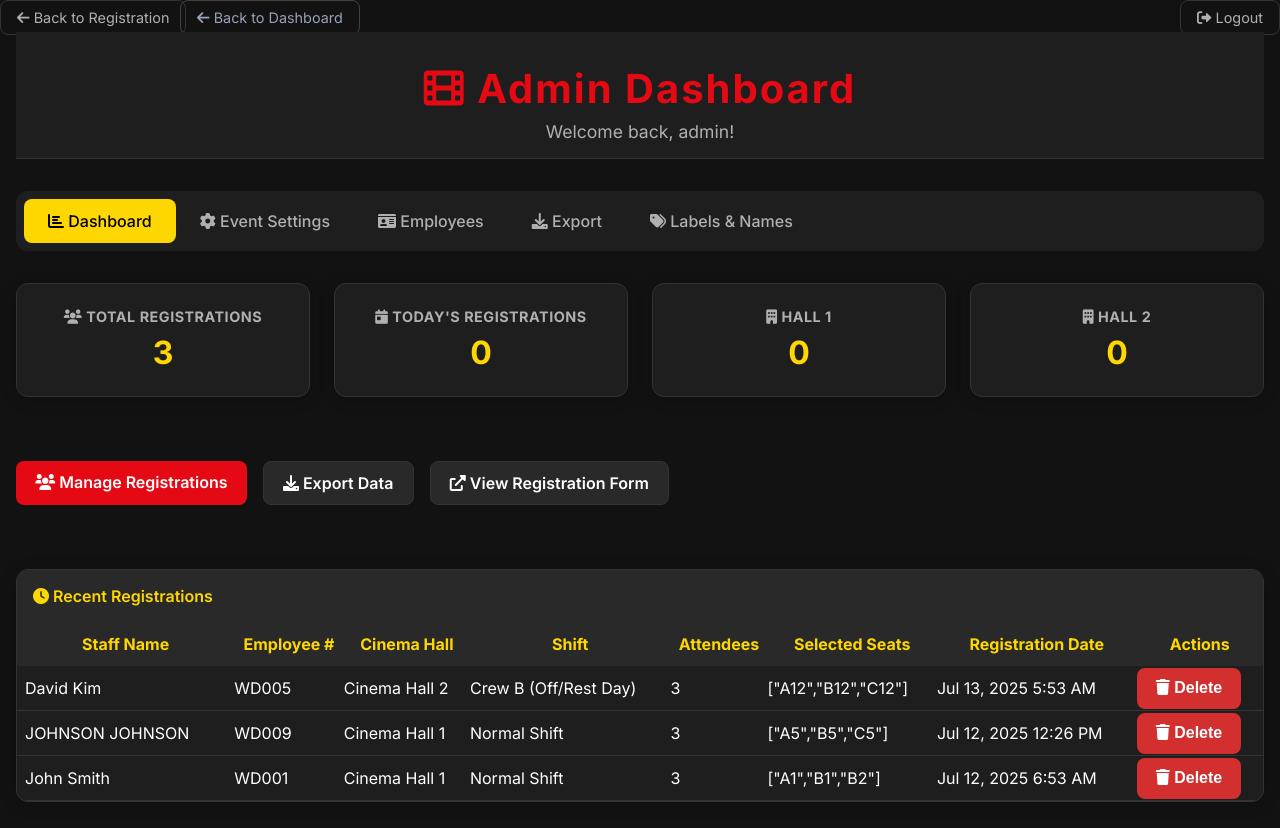
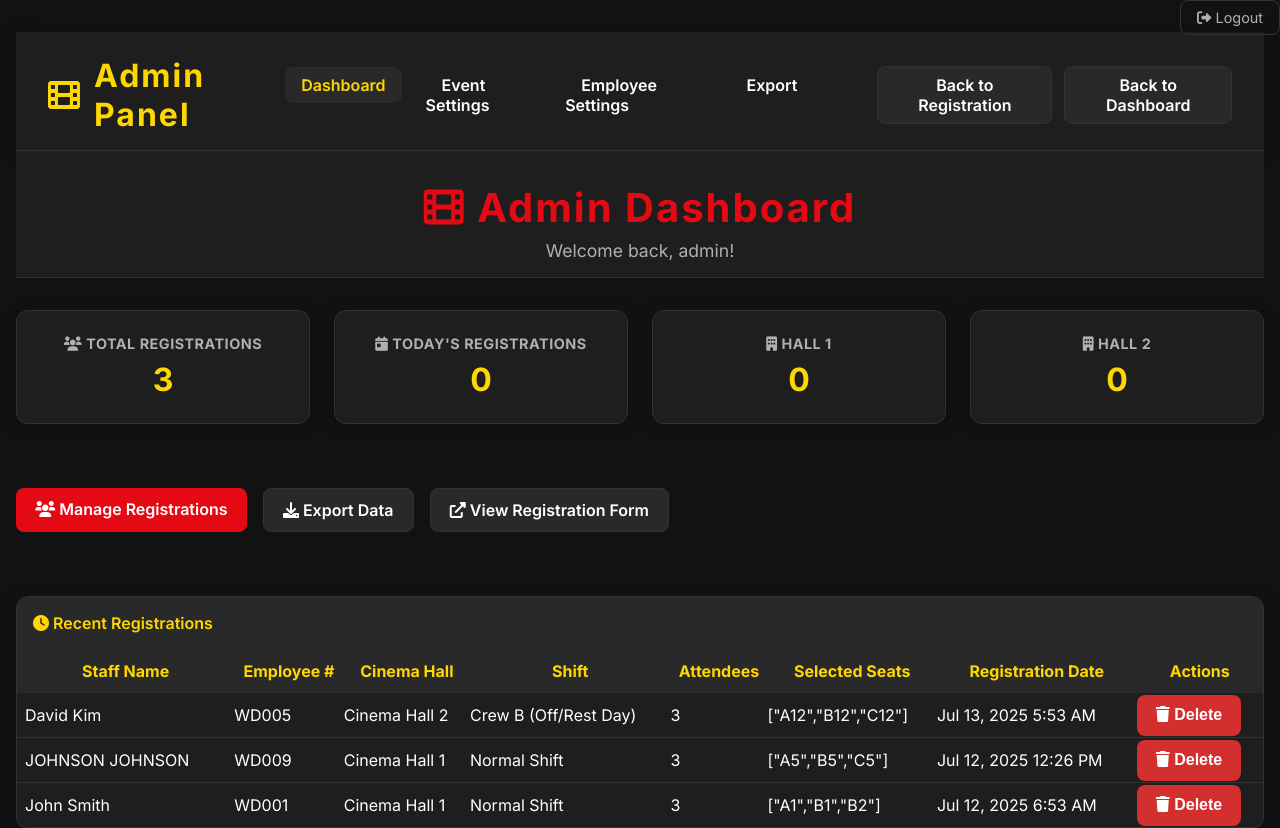
Before and after one commit to YouBhoy/Movie-Night-WD-Version, a PHP site: page /admin.php in a window 1280 px wide. Shown: the top 828 px of the page. Run offline with PHP 8.4, Linux system fonts and the light colour scheme; a user stored in the database is signed in; data comes from the database, SQL or seed files in the repository; some libraries are stand-ins or nearby versions.

Commit message:
Fixed some UI problems

```diff
--- a/admin-dashboard.php
+++ b/admin-dashboard.php
@@ -586,8 +586,8 @@ $csrfToken = generateCSRFToken();
             </div>
             <div class="header-actions">
                 <a href="seat-layout-editor.php" class="btn btn-secondary">🪑 Seat Layout</a>
-                <a href="manage-halls.php" class="btn btn-warning" id="manageHallsBtn">🏢 Manage Halls/Shifts</a>
-                <a href="export.php" class="btn btn-secondary">📊 Export Data</a>
+                <a href="manage-halls.php" class="btn btn-secondary" id="manageHallsBtn">🏢 Manage Halls/Shifts</a>
+                <a href="index.php" class="btn btn-secondary">🔙 Back to Registration</a>
                 <a href="admin.php" class="btn btn-primary">⚙️ Settings</a>
                 <a href="logout.php" class="btn btn-danger">🚪 Logout</a>
             </div>
--- a/admin-login.php
+++ b/admin-login.php
@@ -143,6 +143,12 @@ $csrfToken = generateCSRFToken();
     </div>
 
     <style>
+        body, .dark-theme {
+            font-family: 'Inter', 'Segoe UI', 'Arial', sans-serif;
+        }
+        h1, h2, h3, h4, h5, h6 {
+            font-family: 'Inter', 'Segoe UI', 'Arial', sans-serif;
+        }
         .admin-login-container {
             min-height: 100vh;
             display: flex;
--- a/admin.php
+++ b/admin.php
@@ -789,17 +789,36 @@ $current_tab = $_GET['tab'] ?? 'dashboard';
 <body>
     <div class="container">
         <?php if ($logged_in): ?>
-            <!-- Dashboard -->
+            <!-- Header with navigation -->
+            <header class="admin-header" style="background: var(--card); color: var(--text-primary); padding: 1.5rem 2rem 1rem 2rem; display: flex; align-items: center; justify-content: space-between; box-shadow: 0 2px 16px 0 rgba(0,0,0,0.2); border-bottom: 1px solid var(--border);">
+                <div class="header-title" style="font-size: 2rem; font-weight: 700; letter-spacing: 2px; color: var(--secondary-color); display: flex; align-items: center; gap: 0.75rem;">
+                    <i class="fas fa-film"></i> Admin Panel
+                </div>
+                <nav style="display: flex; align-items: center; gap: 2rem;">
+                    <ul class="tab-list" style="display: flex; gap: 1.5rem; list-style: none; margin: 0; padding: 0;">
+                        <li class="tab-item<?php if ($current_tab === 'dashboard') echo ' active'; ?>" style="font-weight: 600;">
+                            <a href="?tab=dashboard" style="color: <?php echo $current_tab === 'dashboard' ? 'var(--secondary-color)' : 'var(--text-primary)'; ?>; text-decoration: none; padding: 0.5rem 1rem; border-radius: 8px; background: <?php echo $current_tab === 'dashboard' ? 'var(--hover)' : 'transparent'; ?>; transition: background 0.2s;">Dashboard</a>
+                        </li>
+                        <li class="tab-item<?php if ($current_tab === 'settings') echo ' active'; ?>" style="font-weight: 600;">
+                            <a href="?tab=settings" style="color: <?php echo $current_tab === 'settings' ? 'var(--secondary-color)' : 'var(--text-primary)'; ?>; text-decoration: none; padding: 0.5rem 1rem; border-radius: 8px; background: <?php echo $current_tab === 'settings' ? 'var(--hover)' : 'transparent'; ?>; transition: background 0.2s;">Event Settings</a>
+                        </li>
+                        <li class="tab-item<?php if ($current_tab === 'employees') echo ' active'; ?>" style="font-weight: 600;">
+                            <a href="?tab=employees" style="color: <?php echo $current_tab === 'employees' ? 'var(--secondary-color)' : 'var(--text-primary)'; ?>; text-decoration: none; padding: 0.5rem 1rem; border-radius: 8px; background: <?php echo $current_tab === 'employees' ? 'var(--hover)' : 'transparent'; ?>; transition: background 0.2s;">Employee Settings</a>
+                        </li>
+                        <li class="tab-item<?php if ($current_tab === 'export') echo ' active'; ?>" style="font-weight: 600;">
+                            <a href="?tab=export" style="color: <?php echo $current_tab === 'export' ? 'var(--secondary-color)' : 'var(--text-primary)'; ?>; text-decoration: none; padding: 0.5rem 1rem; border-radius: 8px; background: <?php echo $current_tab === 'export' ? 'var(--hover)' : 'transparent'; ?>; transition: background 0.2s;">Export</a>
+                        </li>
+                    </ul>
+                    <div style="display: flex; gap: 0.75rem; margin-left: 2rem;">
+                        <a href="index.php" class="btn btn-secondary" style="background: var(--hover); color: var(--text-primary); border-radius: 8px; padding: 0.5rem 1.25rem; font-weight: 600; text-decoration: none;">Back to Registration</a>
+                        <a href="?tab=dashboard" class="btn btn-secondary" style="background: var(--hover); color: var(--text-primary); border-radius: 8px; padding: 0.5rem 1.25rem; font-weight: 600; text-decoration: none;">Back to Dashboard</a>
+                    </div>
+                </nav>
+            </header>
+            <!-- End Header -->
+
             <a href="?logout=1" class="logout-link">
                 <i class="fas fa-sign-out-alt"></i> Logout
-            </a>
-
-            <a href="index.php" class="back-to-registration-link">
-                <i class="fas fa-arrow-left"></i> Back to Registration
-            </a>
-
-            <a href="admin-dashboard.php" class="back-to-dashboard-link" style="position:absolute;top:0;left:180px;color:#94a3b8;text-decoration:none;font-size:0.9rem;padding:0.5rem 1rem;border:1px solid rgba(255,255,255,0.2);border-radius:8px;transition:all 0.3s ease;">
-                <i class="fas fa-arrow-left"></i> Back to Dashboard
             </a>
 
             <div class="header">
@@ -810,26 +829,6 @@ $current_tab = $_GET['tab'] ?? 'dashboard';
             <?php if (isset($db_error)): ?>
                 <div class="error"><?php echo htmlspecialchars($db_error); ?></div>
             <?php else: ?>
-                <!-- Navigation Tabs -->
-                <div class="nav-tabs">
-                    <a href="?tab=dashboard" class="nav-tab <?php echo $current_tab === 'dashboard' ? 'active' : ''; ?>">
-                        <i class="fas fa-chart-bar"></i> Dashboard
-                    </a>
-                    <!-- Removed Seat Layout Tab -->
-                    <a href="?tab=settings" class="nav-tab <?php echo $current_tab === 'settings' ? 'active' : ''; ?>">
-                        <i class="fas fa-cog"></i> Event Settings
-                    </a>
-                    <a href="?tab=employees" class="nav-tab <?php echo $current_tab === 'employees' ? 'active' : ''; ?>">
-                        <i class="fas fa-id-card"></i> Employees
-                    </a>
-                    <a href="?tab=export" class="nav-tab <?php echo $current_tab === 'export' ? 'active' : ''; ?>">
-                        <i class="fas fa-download"></i> Export
-                    </a>
-                    <a href="?tab=labels" class="nav-tab <?php echo $current_tab === 'labels' ? 'active' : ''; ?>">
-                        <i class="fas fa-tags"></i> Labels & Names
-                    </a>
-                </div>
-
                 <!-- Tab Content -->
                 <?php if ($current_tab === 'dashboard'): ?>
                     <!-- Dashboard Tab -->
@@ -1127,40 +1126,6 @@ $current_tab = $_GET['tab'] ?? 'dashboard';
                             </a>
                         </div>
                     </div>
-                <?php elseif ($current_tab === 'labels'): ?>
-                    <!-- Labels & Names Tab -->
-                    <div class="form-section">
-                        <h2><i class="fas fa-tags"></i> Labels & Names</h2>
-                        <p>Edit the names of shifts and cinema halls as they appear to users.</p>
-                        <div class="form-grid" style="margin-bottom:2rem;">
-                            <h3 style="color:var(--secondary-color);">Shifts</h3>
-                            <div id="shiftNamesTable">
-                                <?php
-                                $shifts = $pdo->query("SELECT id, shift_name, hall_id FROM shifts ORDER BY id")->fetchAll();
-                                foreach ($shifts as $shift): ?>
-                                    <div class="form-group" style="display:flex;align-items:center;gap:1rem;">
-                                        <label style="min-width:80px;">Shift #<?php echo $shift['id']; ?></label>
-                                        <input type="text" id="shift_name_<?php echo $shift['id']; ?>" value="<?php echo htmlspecialchars($shift['shift_name']); ?>" style="flex:1;">
-                                        <button type="button" class="btn btn-primary" onclick="saveShiftName(<?php echo $shift['id']; ?>)"><i class="fas fa-save"></i> Save</button>
-                                    </div>
-                                <?php endforeach; ?>
-                            </div>
-                        </div>
-                        <div class="form-grid">
-                            <h3 style="color:var(--secondary-color);">Cinema Halls</h3>
-                            <div id="hallNamesTable">
-                                <?php
-                                $halls = $pdo->query("SELECT id, hall_name FROM cinema_halls ORDER BY id")->fetchAll();
-                                foreach ($halls as $hall): ?>
-                                    <div class="form-group" style="display:flex;align-items:center;gap:1rem;">
-                                        <label style="min-width:80px;">Hall #<?php echo $hall['id']; ?></label>
-                                        <input type="text" id="hall_name_<?php echo $hall['id']; ?>" value="<?php echo htmlspecialchars($hall['hall_name']); ?>" style="flex:1;">
-                                        <button type="button" class="btn btn-primary" onclick="saveHallName(<?php echo $hall['id']; ?>)"><i class="fas fa-save"></i> Save</button>
-                                    </div>
-                                <?php endforeach; ?>
-                            </div>
-                        </div>
-                    </div>
                 <?php endif; ?>
             <?php endif; ?>
 
@@ -1293,7 +1258,7 @@ $current_tab = $_GET['tab'] ?? 'dashboard';
             .then(response => response.json())
             .then(data => {
                 if (data.success) {
-                    showToast(settingKey.replace('_', ' ') + ' saved successfully', 'success');
+                    showToast(settingKey.replace('_', ' ').replace(/\b\w/g, c => c.toUpperCase()) + ' Saved Successfully', 'success');
                 } else {
                     showToast('Error saving setting: ' + data.message, 'error');
                 }
@@ -1656,7 +1621,7 @@ $current_tab = $_GET['tab'] ?? 'dashboard';
                     <td>${emp.full_name}</td>
                     <td>${emp.shift_name || 'N/A'}</td>
                     <td>
-                        <button class="btn btn-secondary btn-sm" onclick="editEmployee(${emp.id})">Edit</button>
+                        <button class="btn btn-secondary btn-sm" onclick="openEditEmployeeModal(${emp.id})">Edit</button>
                         <button class="btn btn-warning btn-sm" onclick="toggleEmployeeStatus(${emp.id}, ${emp.is_active})">${emp.is_active ? 'Deactivate' : 'Activate'}</button>
                     </td>
                 </tr>`;
--- a/index.php
+++ b/index.php
@@ -80,6 +80,10 @@ $footerText = $settings['footer_text'] ?? "© 2025 {$companyName} – Internal M
         body, .dark-theme {
             background: var(--background);
             color: var(--text-primary);
+            font-family: 'Inter', 'Segoe UI', 'Arial', sans-serif;
+        }
+        h1, h2, h3, h4, h5, h6 {
+            font-family: 'Inter', 'Segoe UI', 'Arial', sans-serif;
         }
         .header {
             background: var(--card);
--- a/styles.css
+++ b/styles.css
@@ -12,7 +12,7 @@ html {
 :root {
   --background: #121212;
   --card: #1E1E1E;
-  --primary-color: #E50914;
+  --primary-color: #099fe5;
   --secondary-color: #FFD700;
   --text-primary: #FFFFFF;
   --text-muted: #B0B0B0;
```
Also changed, not shown: 1 other file.
